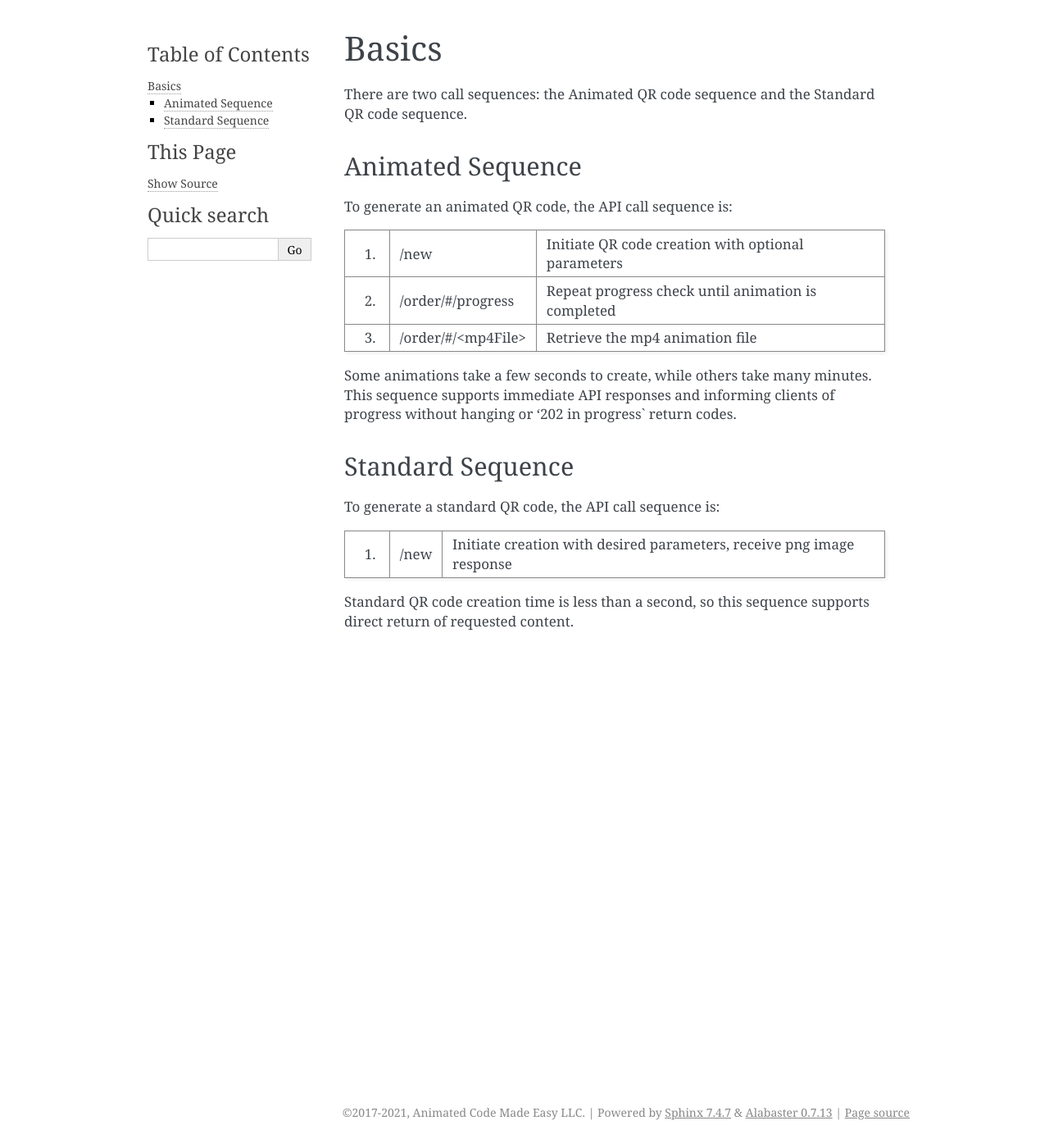
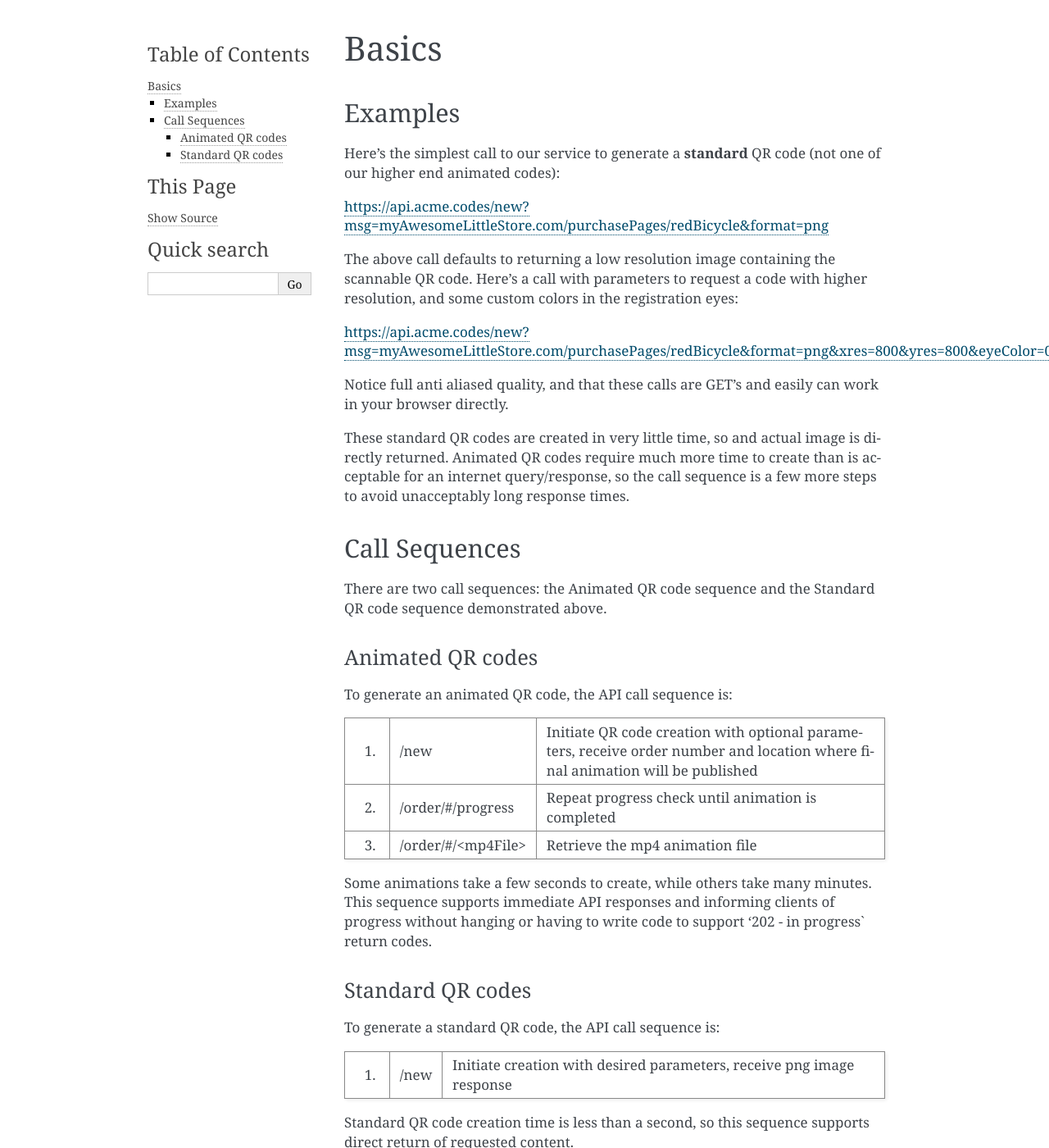
Before and after one commit to pcmillerAcme/docs, a Sphinx documentation site: the page built from source/Basics.rst, in a window 1280 px wide and 1400 px high. Shown: the whole window at 82% size. Built offline with Sphinx 7.4.7, drawn with Linux system fonts in a browser that asks for light colours; pages that are not in the unit, such as notebooks, are missing from menus.

Commit message:
[ACME-758] Simplified Basics more for first time viewer

```diff
--- a/source/Basics.rst
+++ b/source/Basics.rst
@@ -6,24 +6,42 @@
 Basics
 ######
 
-There are two call sequences: the Animated QR code sequence and the Standard QR code sequence.
+Examples
+""""""""
 
-Animated Sequence
-"""""""""""""""""
+Here's the simplest call to our service to generate a **standard** QR code (not one of our higher end animated codes):
+
+`https://api.acme.codes/new?msg=myAwesomeLittleStore.com/purchasePages/redBicycle&format=png <https://api.acme.codes/new?msg=myAwesomeLittleStore.com/purchasePages/redBicycle&format=png>`_
+
+The above call defaults to returning a low resolution image containing the scannable QR code. Here's a call with parameters to request a code with higher resolution, and some custom colors in the registration eyes:
+
+`https://api.acme.codes/new?msg=myAwesomeLittleStore.com/purchasePages/redBicycle&format=png&xres=800&yres=800&eyeColor=0000aa <https://api.acme.codes/new?msg=myAwesomeLittleStore.com/purchasePages/redBicycle&format=png&xres=800&yres=800&eyeColor=0000aa>`_
+
+Notice full anti aliased quality, and that these calls are GET's and easily can work in your browser directly.
+
+These standard QR codes are created in very little time, so and actual image is directly returned. Animated QR codes require much more time to create than is acceptable for an internet query/response, so the call sequence is a few more steps to avoid unacceptably long response times.
+
+Call Sequences
+""""""""""""""
+
+There are two call sequences: the Animated QR code sequence and the Standard QR code sequence demonstrated above.
+
+Animated QR codes
++++++++++++++++++
+
 
 To generate an animated QR code, the API call sequence is:
 
 =====  ==================  ==================================================
-1.     /new                Initiate QR code creation with optional parameters
+1.     /new                Initiate QR code creation with optional parameters, receive order number and location where final animation will be published
 2.     /order/#/progress   Repeat progress check until animation is completed
 3.     /order/#/<mp4File>  Retrieve the mp4 animation file
 =====  ==================  ==================================================
 
-Some animations take a few seconds to create, while others take many minutes. This sequence supports immediate API responses and informing clients of progress without hanging or '202 in progress` return codes.
+Some animations take a few seconds to create, while others take many minutes. This sequence supports immediate API responses and informing clients of progress without hanging or having to write code to support '202 - in progress` return codes.
 
-
-Standard Sequence
-"""""""""""""""""
+Standard QR codes
++++++++++++++++++
 
 To generate a standard QR code, the API call sequence is:
 
```
